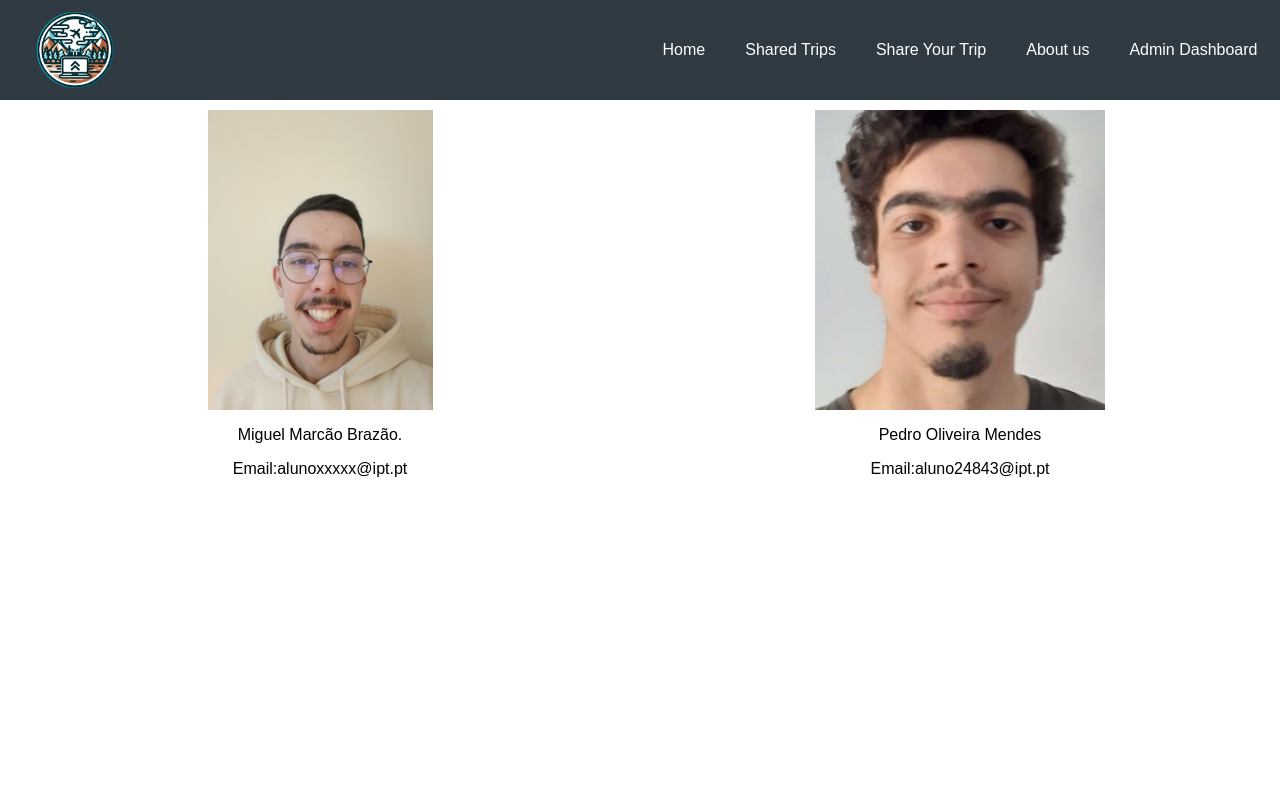
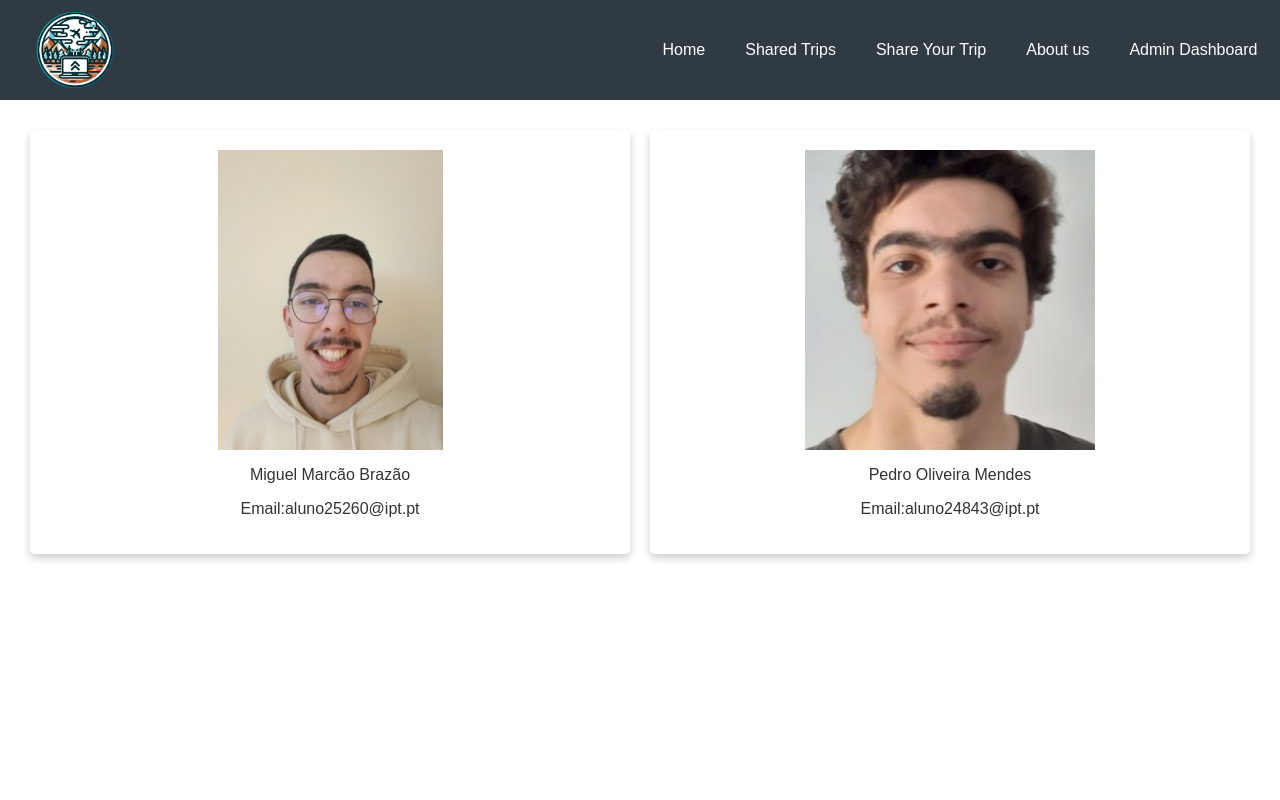
Before and after one commit to PedroMendes2647/TrabalhoIW, a React (Create React App) app in the folder trabalho_interaces_web_react_app/: page /about_us in a window 1280 px wide. Shown: the top 800 px of the page. Built offline with nearby package versions, Linux system fonts and the light colour scheme.

Commit message:
Project Finished v1
Projeto finalizado v1.
Possíveis alterações futuras para poder adicionar contas de administrador pela API.

```diff
--- a/trabalho_interaces_web_react_app/src/App.js
+++ b/trabalho_interaces_web_react_app/src/App.js
@@ -3,22 +3,19 @@ import Navbar from "./Components/Navbar";
 import { BrowserRouter as Router, Route, Switch} from "react-router-dom";
 import Home from "./Pages/Home";
 import Shared_Trips from "./Pages/Shared_Trips";
+import Share_Your_Trip from "./Pages/Share_Your_Trip";
 import Footer from "./Components/Footer";
 import Admin_Dashboard from "./Pages/Admin_Dashboard";
 import About from "./Pages/About";
-//import Share_Your_Trips from "./Pages/Share_Your_Trips";
-//<Route path="/share_your_trip" exact component={Share_Your_Trips} />
-//<Route path="/about" exact component={About} />
-//<Route path="/dashboard" exact component={Dashboard} />
 
 // Navbar fica acima pois vai aparecer sempre
 // muda a página dependendo da rota onde queremos ir
 // por exemplo se em Home estiver para aparecer
 // Hello World, e formos ao site e metermos /about no fim
-// Esse Hello World não vai aparecer, pois só aparece quandoe estamos no /home
-
+// Esse Hello World não vai aparecer, pois só aparece quando estamos no /home
 //Navbar fica sempre acima e Footer fica sempre em baixo
 
+//definição das rotas que devem ser concretizadas
 function App() {
   return (
     <div className="App">
@@ -27,6 +24,7 @@ function App() {
         <Switch>
           <Route path="/" exact component={Home} />
           <Route path="/shared_trips" exact component={Shared_Trips} />
+          <Route path="/share_your_trip" exact component={Share_Your_Trip} />
           <Route path="/admin_dashboard" exact component={Admin_Dashboard} />
           <Route path="/about_us" exact component={About} />
         </Switch>
--- a/trabalho_interaces_web_react_app/src/CSS_Styles/About.css
+++ b/trabalho_interaces_web_react_app/src/CSS_Styles/About.css
@@ -1,22 +1,51 @@
-/* About.css */
-
 .container {
-  display: flex; /* Isso alinha os elementos filhos em uma linha */
-  justify-content: center; /* Isso centraliza os elementos filhos horizontalmente */
-  align-items: center; /* Isso centraliza os elementos filhos verticalmente */
+  display: flex;
+  justify-content: center;
+  align-items: center;
 }
 
 .half {
-  flex: 1; /* Isso permite que cada elemento filho ocupe um espaço igual */
-  margin: 10px; /* Isso adiciona alguma margem ao redor de cada elemento filho */
-  text-align: center; /* Isso centraliza o texto dentro de cada elemento filho */
+  flex: 1;
+  margin: 10px;
+  text-align: center;
 }
 
 .half img {
-  width: 100%; /* Isso garante que a imagem ocupe toda a largura do contêiner */
-  height: auto; /* Isso mantém a proporção da imagem */
-  max-height: 300px; /* Isso limita a altura da imagem */
-  object-fit: contain; /* Isso faz com que a imagem seja redimensionada para caber, evitando cortes */
-  display: block; /* Isso permite que a imagem seja centralizada */
-  margin: 0 auto; /* Isso centraliza a imagem horizontalmente */
+  width: 100%;
+  height: auto;
+  max-height: 300px;
+  object-fit: contain;
+  display: block;
+  margin: 0 auto;
 }
+
+.container {
+  display: flex;
+  justify-content: center;
+  align-items: center;
+  padding: 20px;
+}
+
+.half {
+  flex: 1;
+  margin: 10px;
+  text-align: center;
+  box-shadow: 0 4px 8px 0 rgba(0,0,0,0.2);
+  border-radius: 5px;
+  padding: 20px;
+}
+
+.half img {
+  width: 100%;
+  height: auto;
+  max-height: 300px;
+  object-fit: contain;
+  display: block;
+  margin: 0 auto;
+  border-radius: 5px;
+}
+
+.half p {
+  color: #333;
+  font-size: 16px;
+}
--- a/trabalho_interaces_web_react_app/src/CSS_Styles/Admin_Dashboard.css
+++ b/trabalho_interaces_web_react_app/src/CSS_Styles/Admin_Dashboard.css
@@ -1,5 +1,13 @@
 .Admin_Dashboard {
     padding: 20px;
+  }
+
+  .Admin_Dashboard h2 {
+    margin-top: 50px;
+  }
+
+  .Admin_Dashboard h2.topDifferent {
+    margin-top: 100px;
   }
 
   .Admin_Dashboard label {
@@ -57,11 +65,9 @@
     height: auto;
   }
 
-  /* Login.css */
-
   .Login {
     width: 300px;
-  margin: 0 auto;
+    margin: 30px auto;
     padding: 20px;
     border: 1px solid #ccc;
     border-radius: 5px;
@@ -80,6 +86,7 @@
 
   .Login input[type="text"], .Login input[type="password"] {
       width: 100%;
+      box-sizing: border-box;
       padding: 10px;
       margin-bottom: 20px;
       border-radius: 5px;
--- /dev/null
+++ b/trabalho_interaces_web_react_app/src/CSS_Styles/Share_Your_Trip.css
@@ -0,0 +1,28 @@
+.Share_Your_Trip {
+    padding: 20px;
+  }
+
+  .Share_Your_Trip label {
+    display: block;
+    margin-top: 20px;
+  }
+
+  .Share_Your_Trip input, .Share_Your_Trip textarea {
+    width: 98%;
+    padding: 10px;
+    margin-top: 5px;
+  }
+
+  .Share_Your_Trip button {
+    display: inline-block;
+    margin-top: 20px;
+    padding: 10px 20px;
+    background-color: #007BFF;
+    color: white;
+    border: none;
+    cursor: pointer;
+  }
+
+  .Share_Your_Trip button:hover {
+    background-color: #0056b3;
+  }
--- a/trabalho_interaces_web_react_app/src/Components/Footer.js
+++ b/trabalho_interaces_web_react_app/src/Components/Footer.js
@@ -22,7 +22,7 @@ function Footer() {
           </a>
       </div>
       <p> &copy; 2023 World Travelers</p>
-      <Link to="/about"> About us </Link>
+      <Link to="/about_us"> About us </Link>
     </div>
   );
 }
--- a/trabalho_interaces_web_react_app/src/Pages/About.js
+++ b/trabalho_interaces_web_react_app/src/Pages/About.js
@@ -10,8 +10,8 @@ function About() {
           <div class="container">
             <div class="half">
               <img src={Miguel} alt="Imagem 1"/>
-              <p>Miguel Marcão Brazão.</p>
-              <p>Email:alunoxxxxx@ipt.pt</p>
+              <p>Miguel Marcão Brazão</p>
+              <p>Email:aluno25260@ipt.pt</p>
             </div>
             <div class="half">
               <img src={Pedro} alt="Imagem 2"/>
--- a/trabalho_interaces_web_react_app/src/Pages/Admin_Dashboard.js
+++ b/trabalho_interaces_web_react_app/src/Pages/Admin_Dashboard.js
@@ -85,7 +85,7 @@ function Admin_Dashboard() {
             getData();})
     };
 
-    //DELTE
+    //DELETE
     //remover um post da sheet (que contém todos os posts já existentes)
     const deletePost = () => {
         fetch(`https://sheetdb.io/api/v1/sx7b7l1ren6nm/Post_ID/${PostID_to_delete}?sheet=posts`, {
@@ -131,6 +131,9 @@ function Admin_Dashboard() {
 
 
 
+
+
+    //vai buscar a sheet com as admin accounts
     const getAccountsData = () => {
         Axios.get('https://sheetdb.io/api/v1/sx7b7l1ren6nm?sheet=accounts').then(
           (response) => {
@@ -139,6 +142,7 @@ function Admin_Dashboard() {
         );
     };
 
+    //verificar se as credenciais introduzidas são válidas
     const approveLoginCredentials = () => {
         const user = loginData.find((user) =>
         user.Username_acc === username
@@ -150,17 +154,18 @@ function Admin_Dashboard() {
             setLoginError("");
         } else {
             setAuthenticated(false);
-            setLoginError("O usernanme e a password são inválidos.")
+            setLoginError("O username e a password são inválidos.")
         }
     };
 
-    //vai buscar o conteúdo do excel assim que abrimos a dashboard
+    //vai buscar o conteúdo do excel (posts e contas) assim que abrimos a dashboard
     useEffect(() =>{
         getData();
         getAccountsData();
     },[]);
 
   return (
+    //se estiver autenticado, mostra o conteúdo	da dashboard, caso contrário, continua a mostrar a interface de login, até que credenciais corretas sejam introduzidas
     authenticated ?
     <div className='Admin_Dashboard'>
         <h1>Admin Dashboard</h1>
@@ -178,8 +183,10 @@ function Admin_Dashboard() {
         <textarea  onChange={(e) => setNewPostDescription(e.target.value)} />
         </label>
         <button onClick={addPost}>Adicionar Publicação</button>
-        <h2>Publicações existentes</h2>
-        {sheetData.map((post, index) => (
+
+
+      <h2 className='topDifferent'>Publicações existentes</h2>
+      {sheetData.map((post, index) => (
       <div className="posts_div" key={index}>
         <p className="posts_p">Id da publicação: {post.Post_ID}</p>
         <p className="posts_p">Publicação de {post.Nome}</p>
@@ -187,17 +194,22 @@ function Admin_Dashboard() {
         <p className="posts_p">Descrição: {post.Descricao}</p>
       </div>
 
+
       ))}
+      <h2 className='topDifferent'>Escreva o ID do post a eliminar:</h2>
       <div>
         <label>
-        Escreva o ID do Post a eliminar:
+        ID do Post a eliminar:
         <input type="text" onChange={(e) => setPostID_to_delete(e.target.value)} />
         </label>
         <button onClick={deletePost}>Remover Publicação</button>
       </div>
+
+
+      <h2 className='topDifferent'>Escreva o ID do post a atualizar:</h2>
       <div>
         <label>
-        Escreva o ID do Post a atualizar:
+        ID do Post a atualizar:
         <input type="text" onChange={(e) => setPostID_to_update(e.target.value)} />
         </label>
         <label>
--- a/trabalho_interaces_web_react_app/src/Pages/Home.js
+++ b/trabalho_interaces_web_react_app/src/Pages/Home.js
@@ -5,6 +5,7 @@ import "../CSS_Styles/Home.css";
 
 function Home() {
   return (
+    //vídeo de fundo
     <div className="home">
       <video autoPlay loop muted
         style={{
--- /dev/null
+++ b/trabalho_interaces_web_react_app/src/Pages/Share_Your_Trip.js
@@ -0,0 +1,57 @@
+import React, { useState } from 'react';
+import "../CSS_Styles/Share_Your_Trip.css";
+
+function Share_Your_Trip() {
+    // variável de estado para guardar o novo nome do publicador
+    const [newPostUser, setNewPostUser] = useState("");
+    // variável de estado para guardar a nova foto da publicação
+    const [newPostImage, setNewPostImage] = useState("");
+    // variável de estado para guardar a nova descrição da publicação
+    const [newPostDescription, setNewPostDescription] = useState("");
+
+    //CREATE
+    //adicionar um novo post à sheet (que contém todos os posts já existentes)
+    const addPost = () => {
+        fetch('https://sheetdb.io/api/v1/sx7b7l1ren6nm?sheet=posts', {
+            method: 'POST',
+            headers: {
+                'Accept': 'application/json',
+                'Content-Type': 'application/json'
+            },
+            body: JSON.stringify({
+                data: [
+                    {
+                        Post_ID: "INCREMENT",
+                        Nome: newPostUser,
+                        Imagem: newPostImage,
+                        Descricao: newPostDescription
+                    }
+                ]
+            })
+        })
+        .then((response) => response.json())
+        .then((data) => console.log(data));
+    };
+
+
+  return (
+    <div className='Share_Your_Trip'>
+        <h1>Partilhe a sua viagem!</h1>
+        <label>
+        Nome:
+        <input type="text" onChange={(e) => setNewPostUser(e.target.value)} />
+        </label>
+        <label>
+        Imagem:
+        <input type="text" onChange={(e) => setNewPostImage(e.target.value)} />
+        </label>
+        <label>
+        Descrição:
+        <textarea  onChange={(e) => setNewPostDescription(e.target.value)} />
+        </label>
+        <button onClick={addPost}>Adicionar Publicação</button>
+    </div>
+  );
+}
+
+export default Share_Your_Trip;
--- a/trabalho_interaces_web_react_app/src/Pages/Shared_Trips.js
+++ b/trabalho_interaces_web_react_app/src/Pages/Shared_Trips.js
@@ -17,6 +17,7 @@ function Shared_Trips() {
   //este useEffect só vai ser executado uma vez, pois
   //está inserido no "final" um array vazio
 
+  //para uso na funcionalidade de pesquisa
   const filteredPosts = posts.filter(post =>
     post.Nome.toLowerCase().includes(search.toLowerCase()) ||
     post.Descricao.toLowerCase().includes(search.toLowerCase())
--- a/trabalho_interaces_web_react_app/src/Posts/Posts_List.js
+++ /dev/null
@@ -1,5 +0,0 @@
-//export const Posts_List = [
-//    {
-//        name:
-//    }
-//]
```
Also changed, not shown: trabalho_interaces_web_react_app/src/Components/Navbar.js (indentation only). Lines whose indentation alone changed are shown as unchanged.
